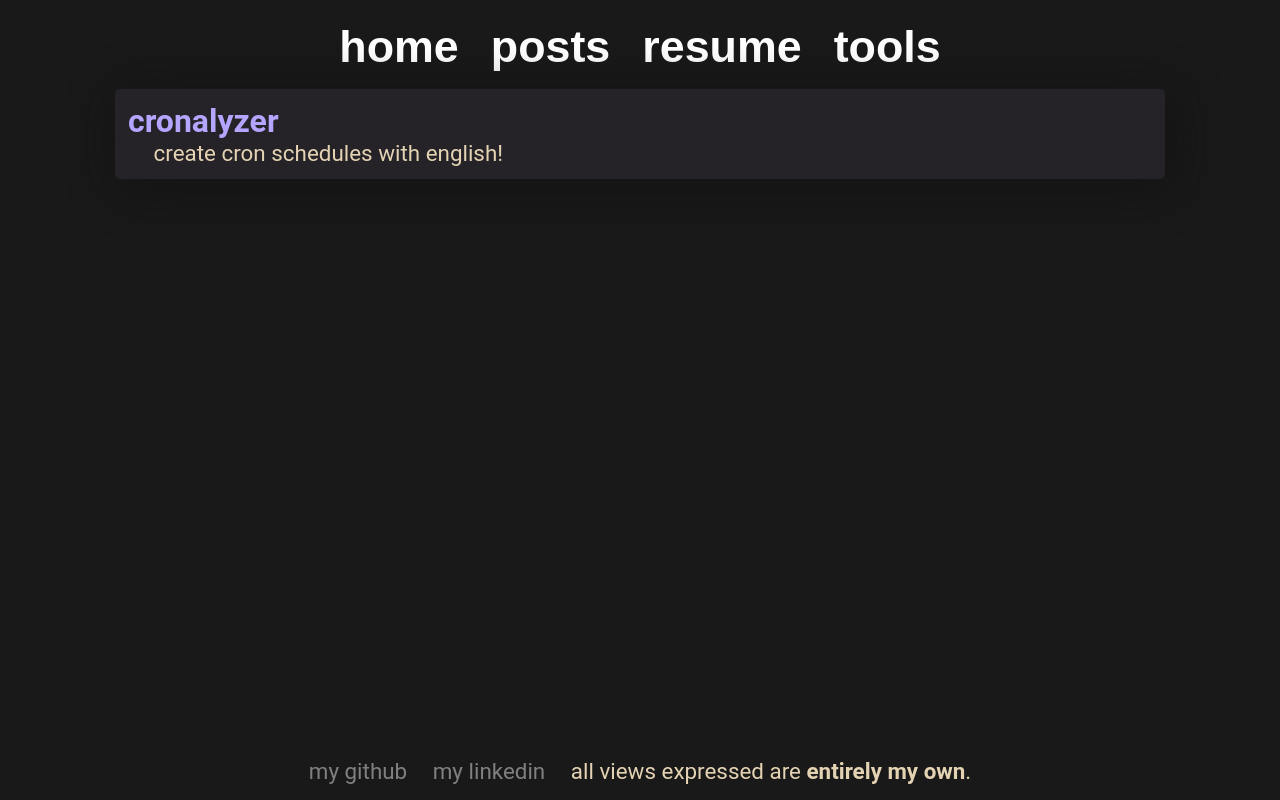
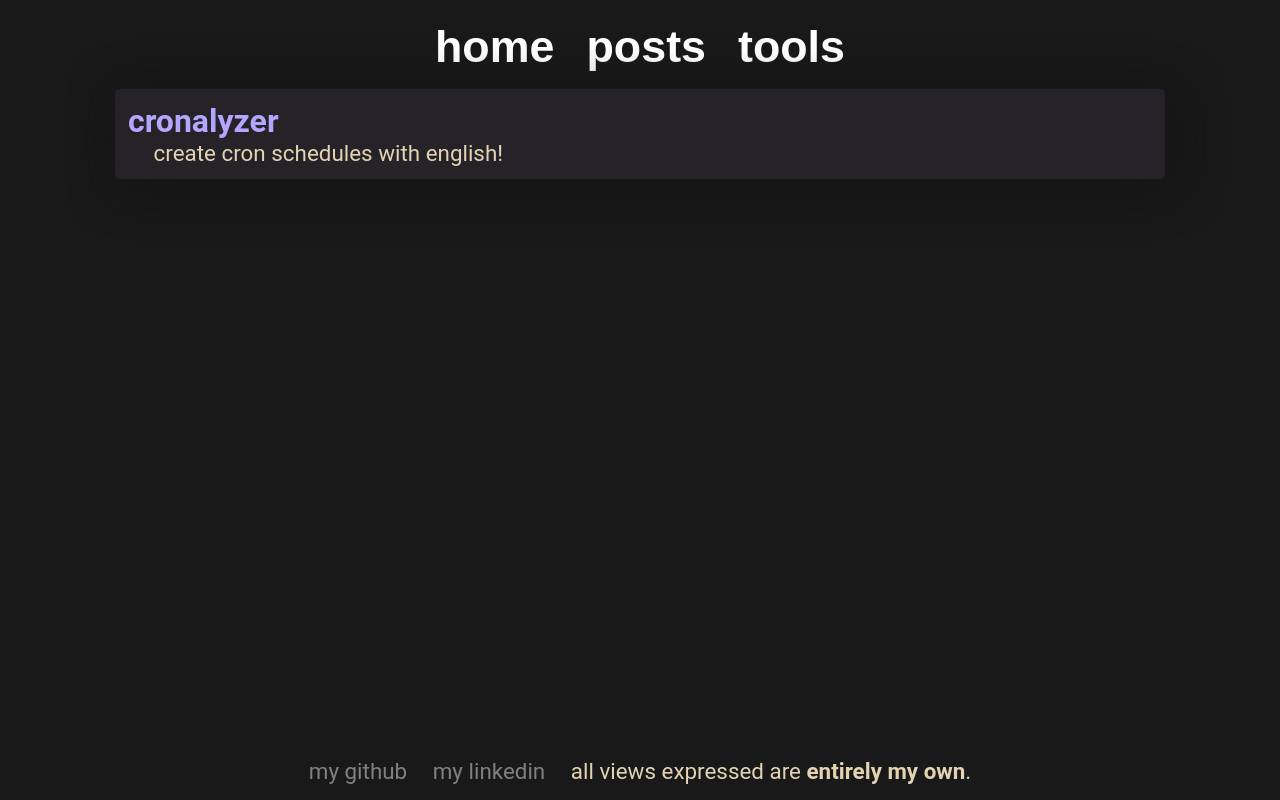
Before and after one commit to queercat/blog, a Next.js app in the folder app/: page /tools in a window 1280 px wide. Built offline with nearby package versions, Linux system fonts and the light colour scheme.

Commit message:
Removes resume quick and dirty style.

```diff
--- a/app/components/Header/Header.jsx
+++ b/app/components/Header/Header.jsx
@@ -23,14 +23,6 @@ export default function Header() {
 
         <div className={styles.header_item}>
           <h1>
-            <Link href="/resume" className={styles.header_url}>
-              resume
-            </Link>
-          </h1>
-        </div>
-
-        <div className={styles.header_item}>
-          <h1>
             <Link href="/tools" className={styles.header_url}>
               tools
             </Link>
```
Also changed, not shown: app/pages/_resume.jsx (renamed from app/pages/resume.jsx).
